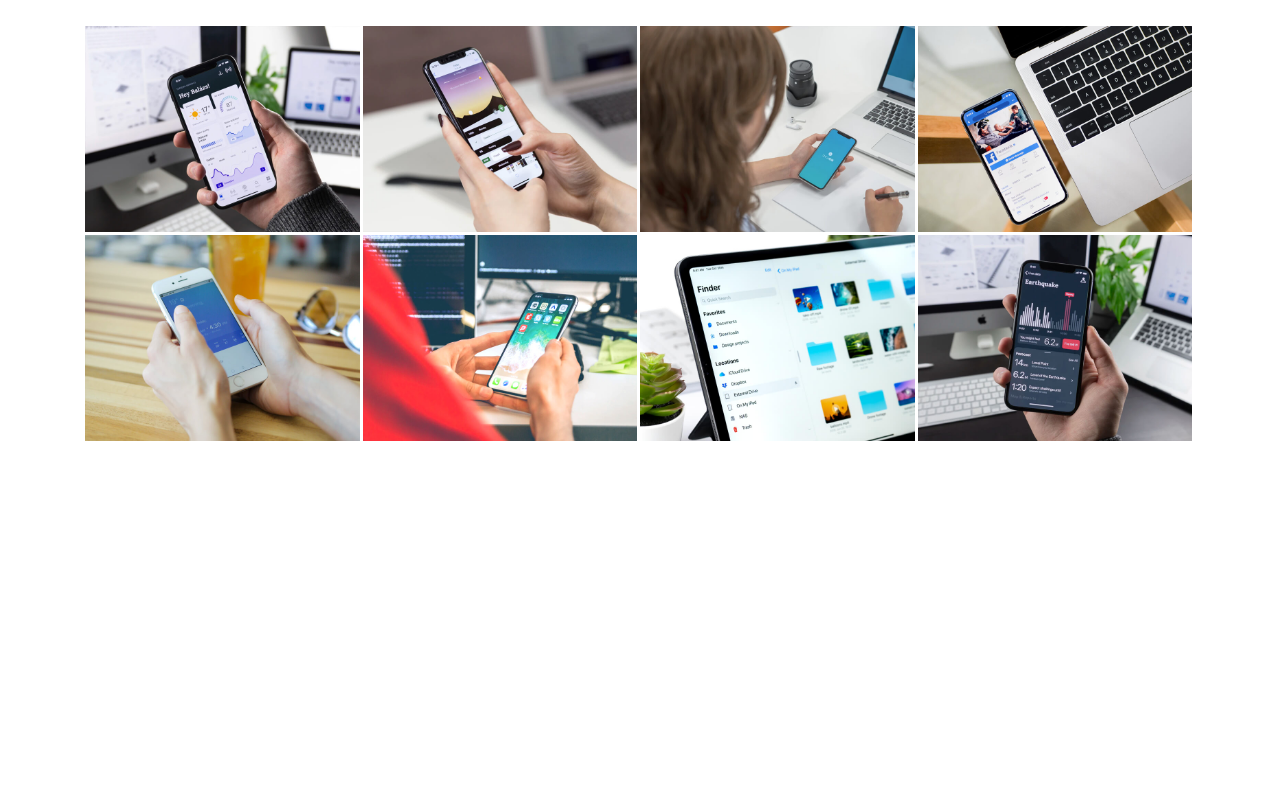
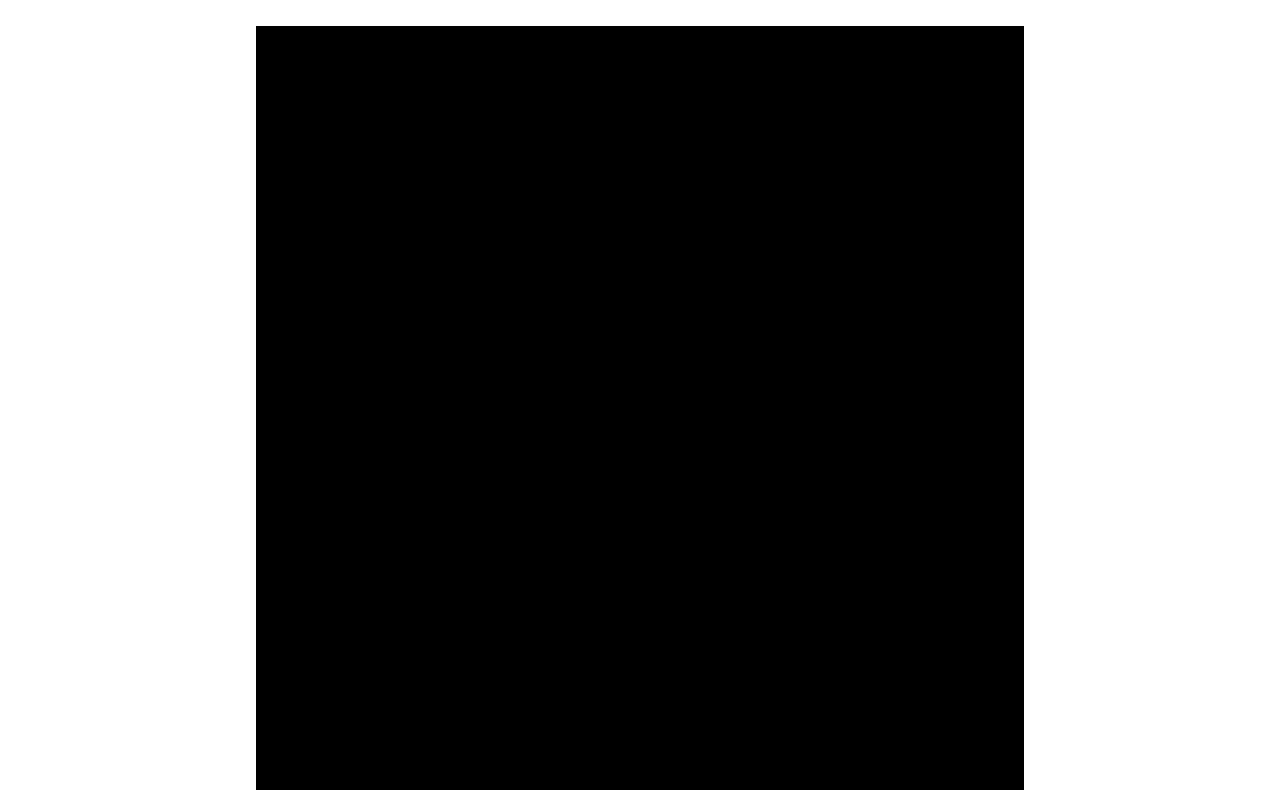
Before and after one commit to IEEEBerkeley/projects-website, a plain HTML site: page apply.html in a window 1280 px wide. Shown: the part 277-1067 px from the top of the page. Before the commit the page ends 800 px from the top, so only its background shows below. Drawn offline with nearby package versions, Linux system fonts and the light colour scheme.

Commit message:
updated apply page and nav bar hover color to ieee branding guidelines

```diff
--- a/apply.html
+++ b/apply.html
@@ -62,83 +62,17 @@
       <div class="container">
 
         <div class="section-title" data-aos="fade-up">
-          <p>Here are some things we've been upto</p>
+          <p>Join a project</p>
         </div>
 
-        <div class="row no-gutters" data-aos="fade-left">
-
-          <div class="col-lg-3 col-md-4">
-            <div class="gallery-item" data-aos="zoom-in" data-aos-delay="100">
-              <a href="assets/img/gallery/gallery-1.jpg" class="venobox" data-gall="gallery-item">
-                <img src="assets/img/gallery/gallery-1.jpg" alt="" class="img-fluid">
-              </a>
-            </div>
-          </div>
-
-          <div class="col-lg-3 col-md-4">
-            <div class="gallery-item" data-aos="zoom-in" data-aos-delay="150">
-              <a href="assets/img/gallery/gallery-2.jpg" class="venobox" data-gall="gallery-item">
-                <img src="assets/img/gallery/gallery-2.jpg" alt="" class="img-fluid">
-              </a>
-            </div>
-          </div>
-
-          <div class="col-lg-3 col-md-4">
-            <div class="gallery-item" data-aos="zoom-in" data-aos-delay="200">
-              <a href="assets/img/gallery/gallery-3.jpg" class="venobox" data-gall="gallery-item">
-                <img src="assets/img/gallery/gallery-3.jpg" alt="" class="img-fluid">
-              </a>
-            </div>
-          </div>
-
-          <div class="col-lg-3 col-md-4">
-            <div class="gallery-item" data-aos="zoom-in" data-aos-delay="250">
-              <a href="assets/img/gallery/gallery-4.jpg" class="venobox" data-gall="gallery-item">
-                <img src="assets/img/gallery/gallery-4.jpg" alt="" class="img-fluid">
-              </a>
-            </div>
-          </div>
-
-          <div class="col-lg-3 col-md-4">
-            <div class="gallery-item" data-aos="zoom-in" data-aos-delay="300">
-              <a href="assets/img/gallery/gallery-5.jpg" class="venobox" data-gall="gallery-item">
-                <img src="assets/img/gallery/gallery-5.jpg" alt="" class="img-fluid">
-              </a>
-            </div>
-          </div>
-
-          <div class="col-lg-3 col-md-4">
-            <div class="gallery-item" data-aos="zoom-in" data-aos-delay="350">
-              <a href="assets/img/gallery/gallery-6.jpg" class="venobox" data-gall="gallery-item">
-                <img src="assets/img/gallery/gallery-6.jpg" alt="" class="img-fluid">
-              </a>
-            </div>
-          </div>
-
-          <div class="col-lg-3 col-md-4">
-            <div class="gallery-item" data-aos="zoom-in" data-aos-delay="400">
-              <a href="assets/img/gallery/gallery-7.jpg" class="venobox" data-gall="gallery-item">
-                <img src="assets/img/gallery/gallery-7.jpg" alt="" class="img-fluid">
-              </a>
-            </div>
-          </div>
-
-          <div class="col-lg-3 col-md-4">
-            <div class="gallery-item" data-aos="zoom-in" data-aos-delay="450">
-              <a href="assets/img/gallery/gallery-8.jpg" class="venobox" data-gall="gallery-item">
-                <img src="assets/img/gallery/gallery-8.jpg" alt="" class="img-fluid">
-              </a>
-            </div>
-          </div>
-
-        </div>
+        <div class="airtable-form"></div>
 
       </div>
     </section><!-- End Gallery Section -->
 
   </main><!-- End #main -->
 
-  <a href="#" class="back-to-top"><i class="icofont-simple-up"></i></a>
+  <a href="#" class="back-to-top"><i class="icofont-simple-up" ></i></a>
   <div id="preloader"></div>
 
   <!-- Vendor JS Files -->
--- a/assets/css/style.css
+++ b/assets/css/style.css
@@ -81,6 +81,7 @@ h1, h2, h3, h4, h5, h6 {
   right: 15px;
   bottom: 15px;
   z-index: 99999;
+  color: #00629B;
 }
 
 .back-to-top i {
@@ -91,13 +92,13 @@ h1, h2, h3, h4, h5, h6 {
   width: 40px;
   height: 40px;
   border-radius: 50px;
-  background: #1acc8d;
+  background: #00629B;
   color: #fff;
   transition: all 0.4s;
 }
 
 .back-to-top i:hover {
-  background: #2be4a2;
+  background: #00B5E2/* #2be4a2*/;
   color: #fff;
 }
 
@@ -194,7 +195,7 @@ h1, h2, h3, h4, h5, h6 {
   height: 2px;
   bottom: 3px;
   left: 25px;
-  background-color: #1acc8d;
+  background-color: #00B5E2/*#1acc8d*/;
   visibility: hidden;
   width: 0px;
   transition: all 0.3s ease-in-out 0s;
@@ -246,7 +247,7 @@ h1, h2, h3, h4, h5, h6 {
 }
 
 .nav-menu .drop-down ul a:hover, .nav-menu .drop-down ul .active > a, .nav-menu .drop-down ul li:hover > a {
-  color: #1acc8d;
+  color: #00B5E2/*#1acc8d*/;
 }
 
 .nav-menu .drop-down > a:after {
@@ -342,7 +343,7 @@ h1, h2, h3, h4, h5, h6 {
 }
 
 .mobile-nav a:hover, .mobile-nav .active > a, .mobile-nav li:hover > a {
-  color: #1acc8d;
+  color: #00B5E2/*#1acc8d*/;
   text-decoration: none;
 }
 
@@ -642,6 +643,7 @@ section {
   font-weight: 700;
   text-transform: uppercase;
   font-family: "Poppins", sans-serif;
+  text-align: center;
   /* color: #010483; */
   color: #00629B;
 }
@@ -1109,6 +1111,17 @@ section {
 }
 
 /*--------------------------------------------------------------
+# Apply
+--------------------------------------------------------------*/
+
+.airtable-form {
+  background-color: black;
+  width: 60vw;
+  height: 120vh;
+  margin: 0 auto;
+}
+
+/*--------------------------------------------------------------
 # Team
 --------------------------------------------------------------*/
 .team {
```
